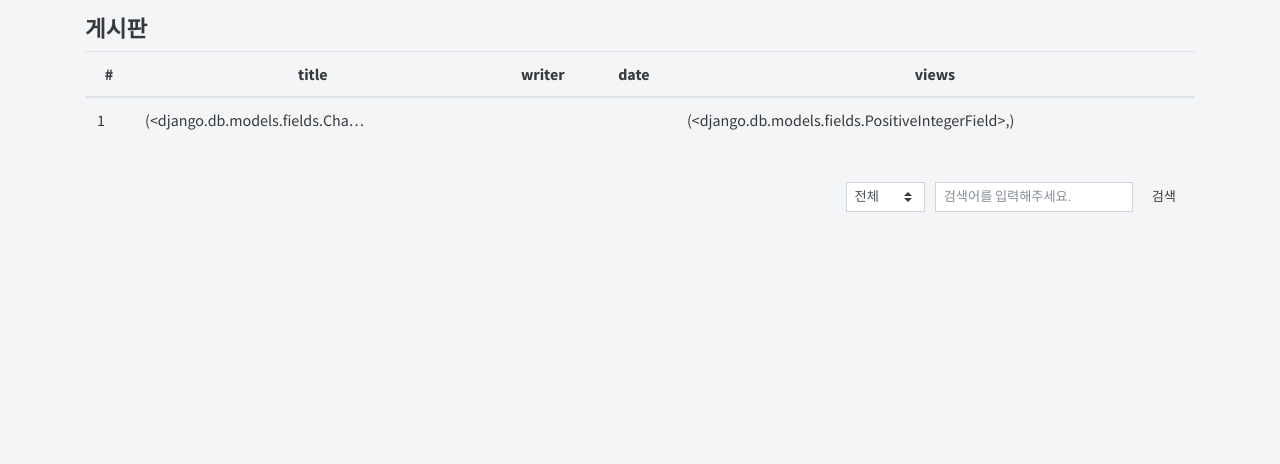
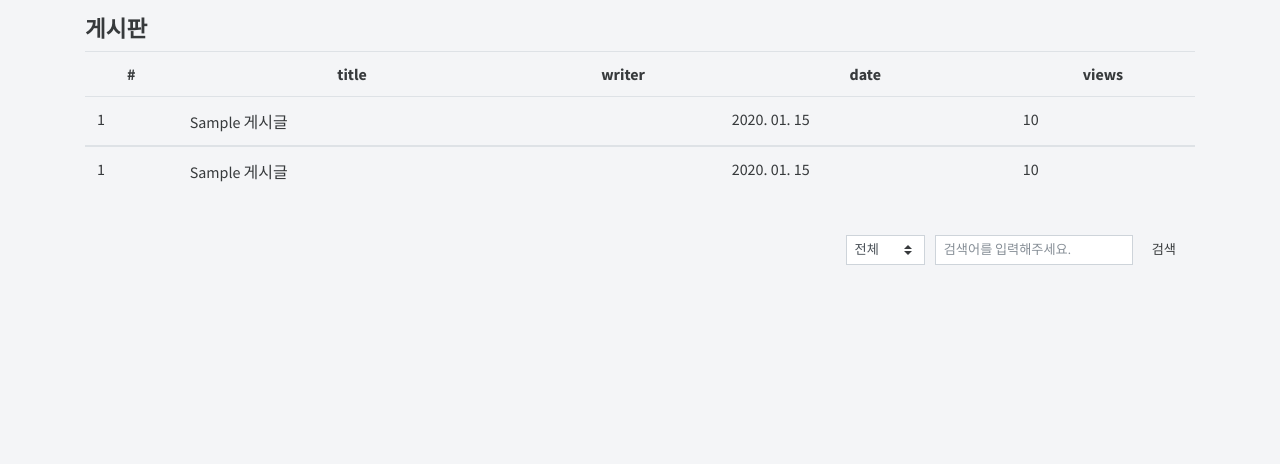
Before and after one commit to ttony0321/Board_django, a Django app: page /board/ in a window 1280 px wide. Shown: the part 32-496 px from the top of the page. Run offline with Django 3.2, Linux system fonts and the light colour scheme; data comes from the database, SQL or seed files in the repository; both versions use the stored data as it was after the commit; tables that the repository leaves empty hold one stand-in row (values such as "Sample post"); some libraries are stand-ins or nearby versions.

Commit message:
makingboard practice

```diff
--- a/board/forms.py
+++ b/board/forms.py
@@ -14,4 +14,4 @@ class BoardWriteForm(forms.ModelForm):
 
     class Meta:
         model = Board
-        fields = ['title', 'content']
+        fields = ['title', 'content', 'top_fixed']
--- a/board/models.py
+++ b/board/models.py
@@ -3,11 +3,11 @@ from django.db import models
 # Create your models here.
 
 class Board(models.Model):
-    title = models.CharField(max_length=64, verbose_name='제목'),
-    content = models.TextField(verbose_name='내용'),
-    views = models.PositiveIntegerField(default=0,verbose_name='조회수'),
-    registered_date = models.DateTimeField(auto_now_add=True, verbose_name='등록시간'),
-    top_fixed = models.BooleanField(default=0, verbose_name='상단고정'),#공지사항같은거, 페이지 넘겨도 상단 고정
+    title = models.CharField(max_length=64, verbose_name='제목')
+    content = models.TextField(verbose_name='내용')
+    views = models.PositiveIntegerField(default=0,verbose_name='조회수')
+    registered_date = models.DateTimeField(auto_now_add=True, verbose_name='등록시간')
+    top_fixed = models.BooleanField(default=0, verbose_name='상단고정')#공지사항같은거, 페이지 넘겨도 상단 고정
     writer = models.ForeignKey('user.User', on_delete=models.SET_NULL, null=True)#user.User 작성자 불러오기
 
     def __str__(self):
--- a/board/urls.py
+++ b/board/urls.py
@@ -4,5 +4,6 @@ from . import views
 app_name = 'board'
 urlpatterns = [
     path('', views.BoardListView.as_view(), name='board_list'),
-    path('<int:pk>/', views.board_detail_view, name='board_detail')#게시글 상세보기
+    path('<int:pk>/', views.board_detail_view, name='board_detail'),#게시글 상세보기
+    path('write/', views.board_write_view, name='board_write'),
 ]
--- a/board/views.py
+++ b/board/views.py
@@ -43,6 +43,8 @@ class BoardListView(ListView):
             context['q'] = search_keyword
         context['type'] = search_type
 
+        board_fixed = Board.objects.filter(top_fixed=True).order_by('-registered_date')
+        context['board_fixed'] = board_fixed
         return context
 
 #게시글 검색 기능 구현
--- a/templates/board/board_detail.html
+++ b/templates/board/board_detail.html
@@ -14,7 +14,7 @@
             </div>
             {# 내용 #}
             <div>
-                {{ board.content }}
+                {{ board.content | safe}}{# html 태그가 그대로 적용되어 출력되는것을 방지 #}
             </div>
         </div>
     </div>
--- a/templates/board/board_list.html
+++ b/templates/board/board_list.html
@@ -18,13 +18,29 @@
                     <th>date</th>
                     <th>views</th>
                 </tr>
+                {% if q %}
+                {% else %}
+                {% if board_fixed %}
+                {% for board in board_fixed %}
+                    <tr class="'text-center" style="cursor:pointer" onclick="location.href='/board/{{ board.id }}'">
+                        <td>{{ board.id }}</td>
+                        <td>{{ board.title|truncatechars:30 }}</td>
+                        {# 30글자보다 크면 ....으로 자름  #}
+                        <td>{{ board.writer }}</td>
+                        <td>{{ board.registered_date|date:'Y. m. d' }}</td>
+                        <td>{{ board.views }}</td>
+                    </tr>
+                {% endfor %}
+            {% endif %}
+            {% endif %}
             </thred>
             <tbody>
             {% if board_list %}
                 {% for board in board_list %}
                     <tr class="'text-center" style="cursor:pointer" onclick="location.href='/board/{{ board.id }}'">
                         <td>{{ board.id }}</td>
-                        <td>{{ board.title|truncatechars:30 }}</td>{# 30글자보다 크면 ....으로 자름  #}
+                        <td>{{ board.title|truncatechars:30 }}</td>
+                        {# 30글자보다 크면 ....으로 자름  #}
                         <td>{{ board.writer }}</td>
                         <td>{{ board.registered_date|date:'Y. m. d' }}</td>
                         <td>{{ board.views }}</td>
@@ -72,13 +88,21 @@
                 </div>
             </div>
         </form>
+        <div>
+            {% if request.session.user %}
+                <div>
+                    <a href="{% url 'board:board_write' %}" class="btn btn-sm">글쓰기</a>
                 </div>
+            {% endif %}
+        </div>
+        <div class="col-md-6">
             {# Paginated 구현 #}
             {% if is_paginated %}
                 <ul class="pagination">
                     {% if page_obj.has_previous %}{#  이전 자료가 있을떄 #}
                         <li class="page-item">
-                    <a class="page-link" href="?type={{ type }}&q={{ q }}&page={{ page_obj.previous_page_number }}" tabindex="-1">이전</a>{# type={{ type }}&q={{ q }}&    q값 있을떄  #}
+                            <a class="page-link"
+                               href="?type={{ type }}&q={{ q }}&page={{ page_obj.previous_page_number }}" tabindex="-1">이전</a>{# type={{ type }}&q={{ q }}&    q값 있을떄  #}
                         </li>
                     {% else %}
                         <li class="page-item disabled">
@@ -102,4 +126,6 @@
                     {% endif %}
                 </ul>
             {% endif %}
+        </div>
+    </div>
 {% endblock %}
--- a/templates/user/base.html
+++ b/templates/user/base.html
@@ -17,6 +17,7 @@
     <script src="https://stackpath.bootstrapcdn.com/bootstrap/4.3.1/js/bootstrap.min.js"
             integrity="sha384-JjSmVgyd0p3pXB1rRibZUAYoIIy6OrQ6VrjIEaFf/nJGzIxFDsf4x0xIM+B07jRM" crossorigin="anonymous">
     </script>
+
 </head>
 
 <body>
```
Also changed, not shown: db.sqlite3. Lines whose indentation alone changed are shown as unchanged.
